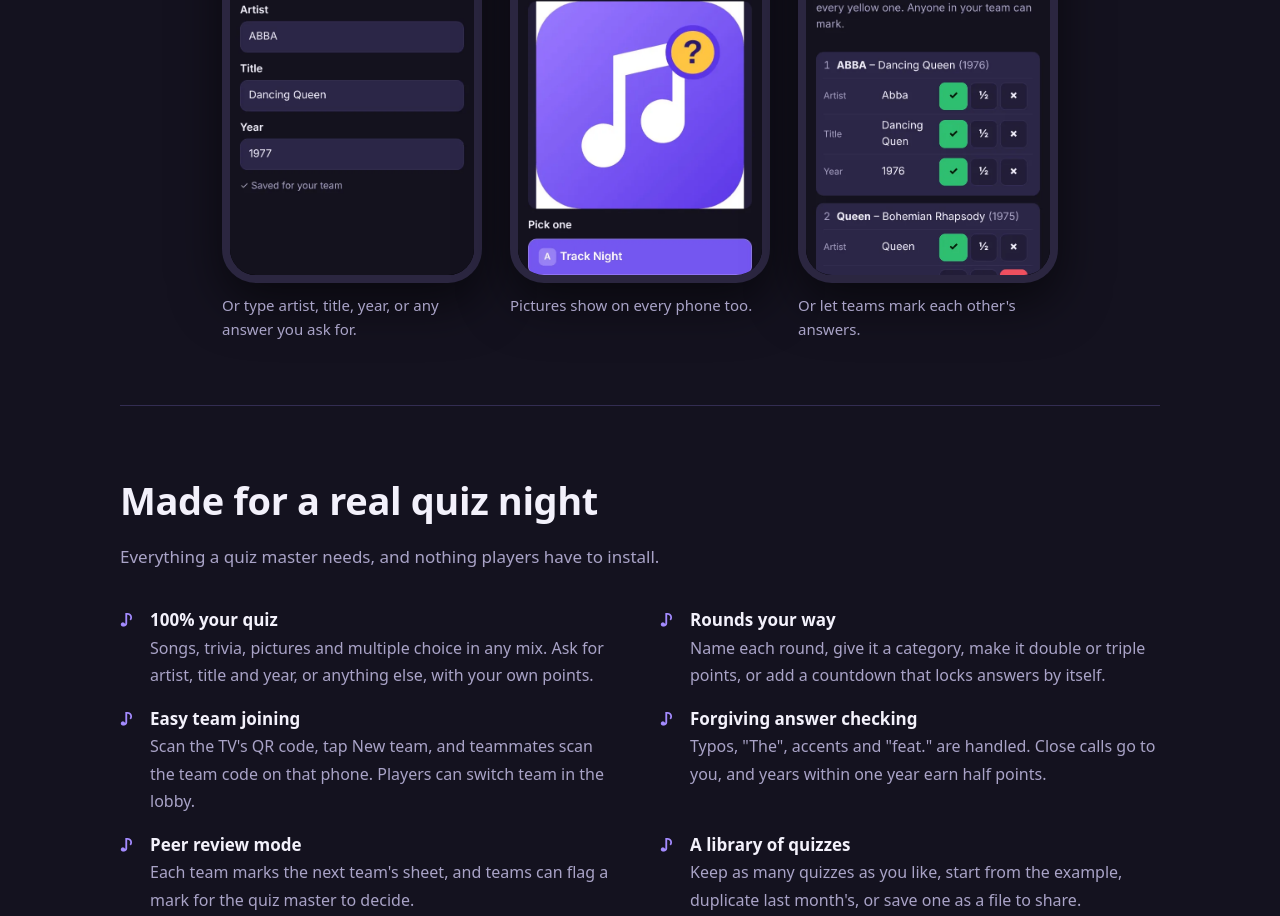
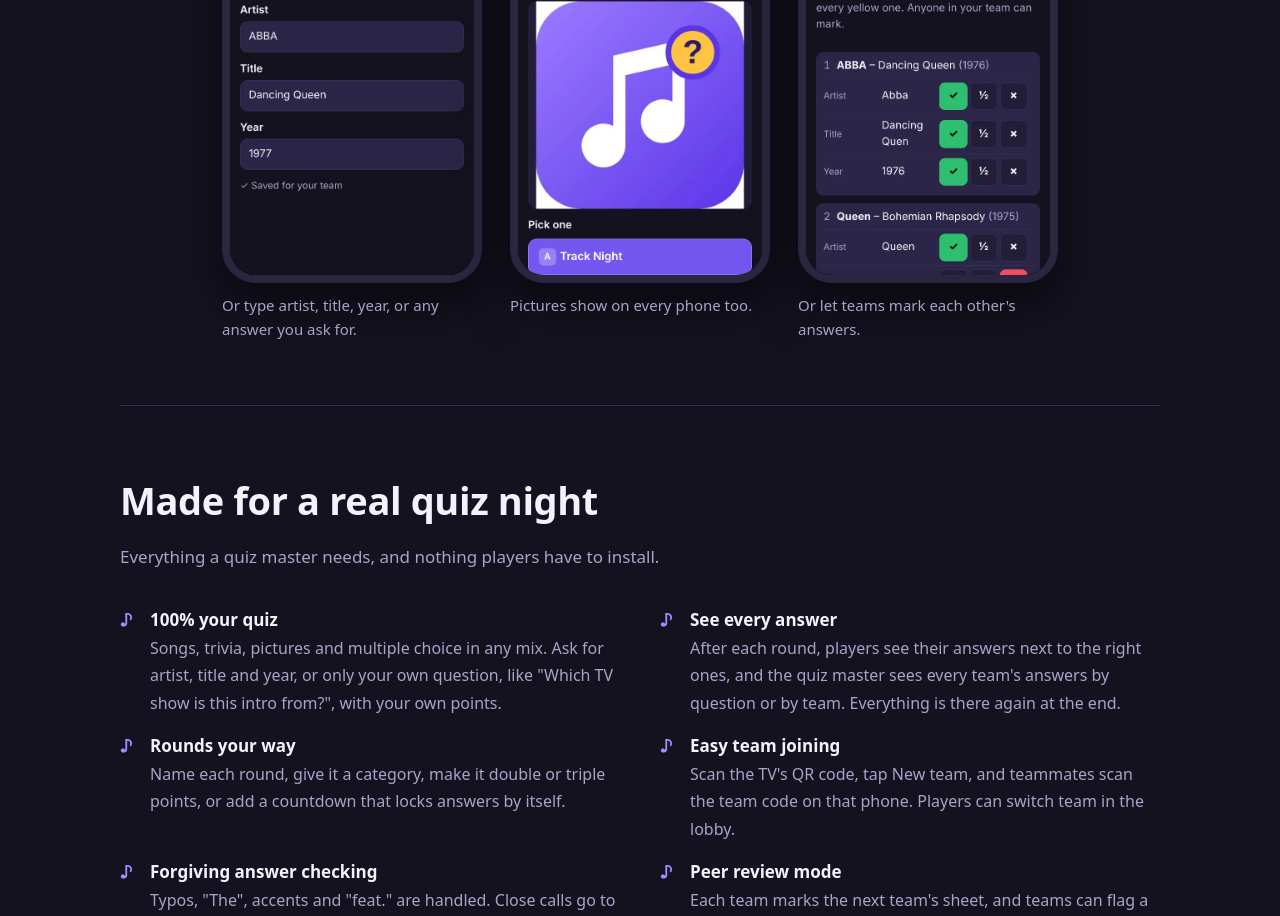
Before and after one commit to mcederdev/music-quiz, a plain HTML site: page index.html in a window 1280 px wide. Shown: the part 3807-4723 px from the top of the page. Drawn offline with Linux system fonts and the light colour scheme.

Commit message:
Site: own-question songs and seeing every answer (#2)
* Add Random quiz to the feature list and quiz-list screenshot

Matches the app change in music-quiz-app PR #2. No privacy change:
random quizzes are built and saved in the browser like other quizzes.

Co-Authored-By: Claude Opus 5.5 <noreply@anthropic.com>
Claude-Session: https://claude.ai/code/session_01StYdww9nuKnYPwEL9S93gE

* Site: songs with only your own questions, and seeing every answer

Feature list and results screenshot match music-quiz-app PR #3. No
privacy change.

Co-Authored-By: Claude Opus 5.5 <noreply@anthropic.com>
Claude-Session: https://claude.ai/code/session_01StYdww9nuKnYPwEL9S93gE

---------

Co-authored-by: Claude <noreply@anthropic.com>

```diff
--- a/index.html
+++ b/index.html
@@ -79,7 +79,7 @@
         </div>
         <div class="row">
           <figure class="shot"><img src="img/host-picture.webp" alt="TV screen showing question 4, a picture question asking which app this is the icon of" width="1280" height="860" loading="lazy"><figcaption>Picture and trivia questions show big on the TV.</figcaption></figure>
-          <figure class="shot"><img src="img/results.webp" alt="Scoreboard after round one with three teams and a flagged year answer for the quiz master to settle" width="1280" height="860" loading="lazy"><figcaption>Scores after each round, with flagged answers for the quiz master to settle.</figcaption></figure>
+          <figure class="shot"><img src="img/results.webp" alt="Scores after round one, and every team's answers listed under each question next to the right answer, with buttons to change a mark" width="1280" height="860" loading="lazy"><figcaption>Scores after each round, with every team's answers next to the right ones.</figcaption></figure>
         </div>
         <div class="phones">
           <figure class="shot"><div class="phone"><img src="img/player-team.webp" alt="Phone showing You're in, Anna, with a QR code teammates scan to join The Rockets" width="585" height="996" loading="lazy"></div><figcaption>Your phone shows a team code for your friends to scan.</figcaption></figure>
@@ -96,7 +96,8 @@
       <h2>Made for a real quiz night</h2>
       <p class="sub">Everything a quiz master needs, and nothing players have to install.</p>
       <ul class="features">
-        <li><b>100% your quiz</b><span>Songs, trivia, pictures and multiple choice in any mix. Ask for artist, title and year, or anything else, with your own points.</span></li>
+        <li><b>100% your quiz</b><span>Songs, trivia, pictures and multiple choice in any mix. Ask for artist, title and year, or only your own question, like "Which TV show is this intro from?", with your own points.</span></li>
+        <li><b>See every answer</b><span>After each round, players see their answers next to the right ones, and the quiz master sees every team's answers by question or by team. Everything is there again at the end.</span></li>
         <li><b>Rounds your way</b><span>Name each round, give it a category, make it double or triple points, or add a countdown that locks answers by itself.</span></li>
         <li><b>Easy team joining</b><span>Scan the TV's QR code, tap New team, and teammates scan the team code on that phone. Players can switch team in the lobby.</span></li>
         <li><b>Forgiving answer checking</b><span>Typos, "The", accents and "feat." are handled. Close calls go to you, and years within one year earn half points.</span></li>
```
Also changed, not shown: img/results.webp.
